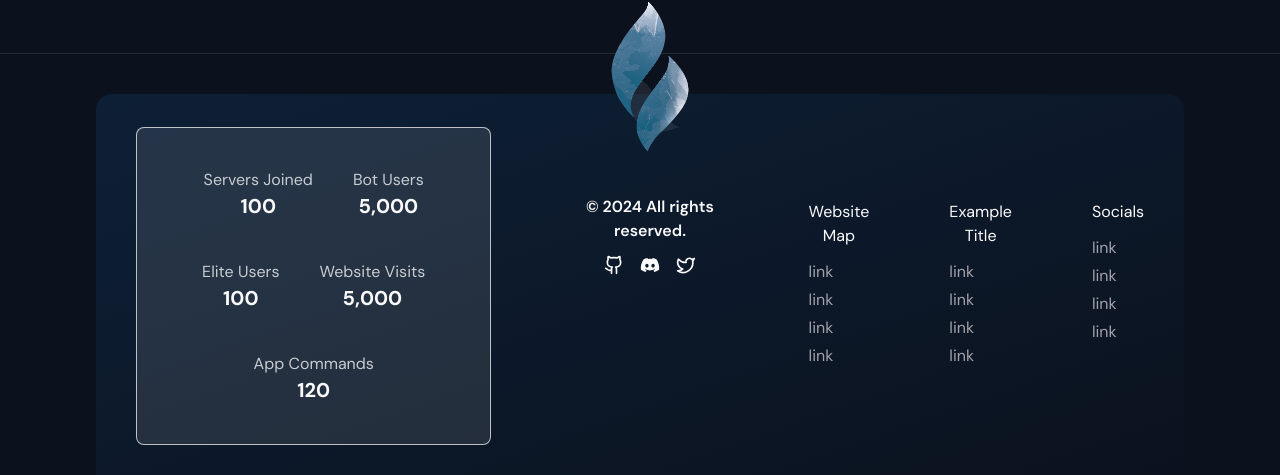
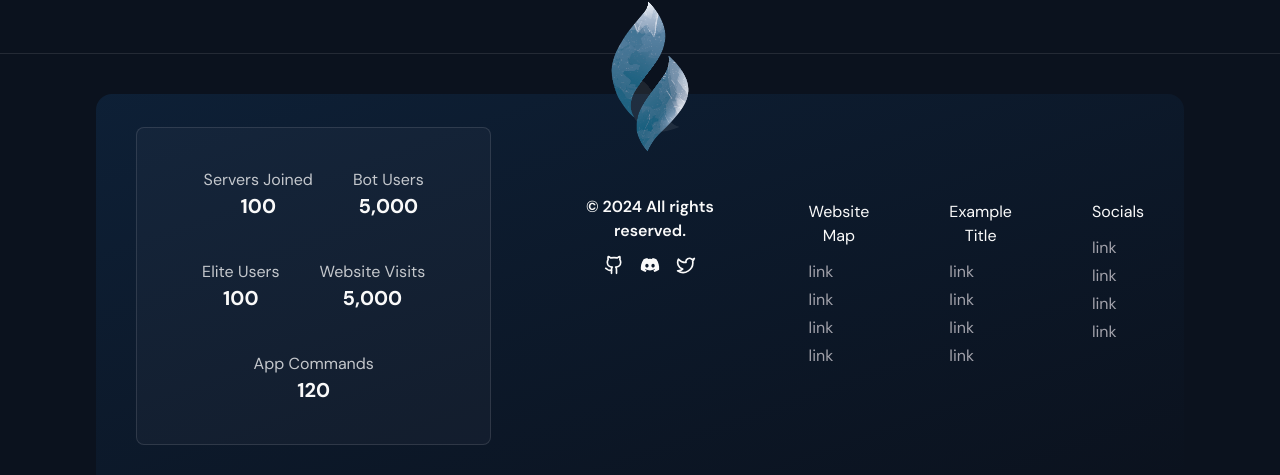
Before and after one commit to Alex6n/frost-app, a Next.js app: page / in a window 1280 px wide. Shown: the part 2332-2807 px from the top of the page. Built offline with nearby package versions, Linux system fonts and the light colour scheme.

Commit message:
Update Statistics component styles

```diff
--- a/components/Statistics.tsx
+++ b/components/Statistics.tsx
@@ -36,7 +36,7 @@ const Statistics = ({ appData, footerRef }: StatisticsProps) => {
   }, [footerRef]);
 
   return (
-    <div className="bg-white/10 p-10 rounded-lg border-white/70 border max-w-[500px] hidden xl:flex flex-wrap flex-rows-5 justify-center items-center space-between gap-10 my-auto mx-10">
+    <div className="bg-muted-foreground/5 p-10 rounded-lg border-zinc-400/20 border max-w-[500px] hidden xl:flex flex-wrap flex-rows-5 justify-center items-center space-between gap-10 my-auto mx-10">
       {Object.keys(appData).map((key, index) => {
         const value = appData[key as keyof typeof appData];
 
```
